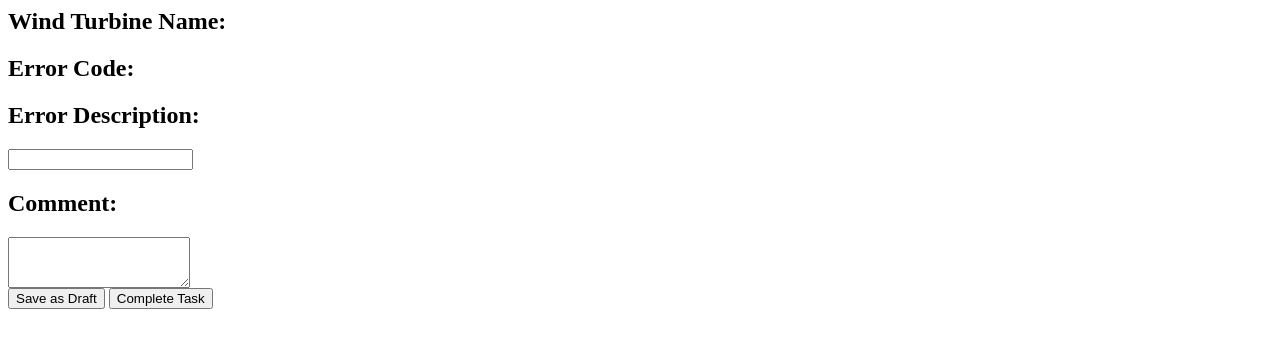
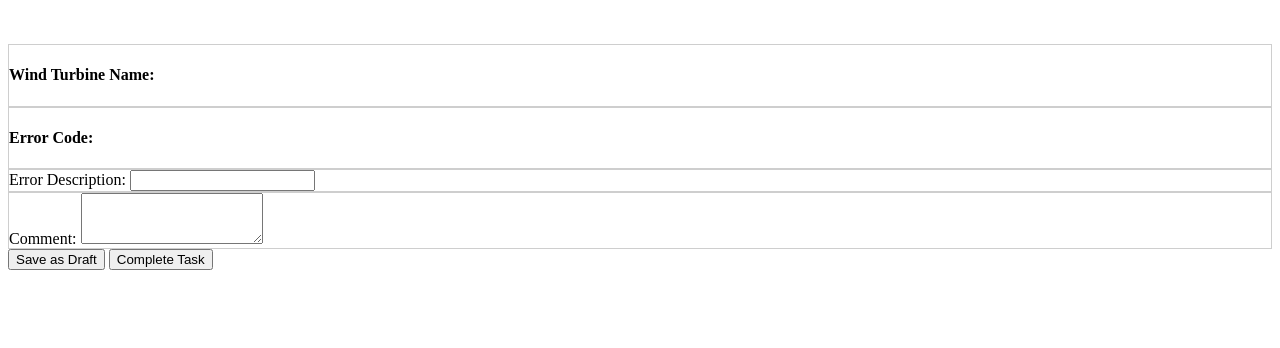
Before and after one commit to pekt00p/camunda_flask_portal, a Flask app: template src/app/templates/user_forms/wind_farm_management_process/check_status/check_status_v_1_0.html in a window 1280 px wide. Shown: the top 348 px of the page. Run offline with Flask 2, Linux system fonts and the light colour scheme; the template is opened without the code that fills it, so the values that code supplies are empty.

Commit message:
UI improvements

```diff
--- a/src/app/templates/main_view.html
+++ b/src/app/templates/main_view.html
@@ -17,10 +17,11 @@
 
 </head>
 <body>
-<form method="POST" "row g-3 needs-validation" novalidate id="main_form" action="{{url_for('request_processor')}}">
+<form method="POST" class="was-validated" id="main_form" action="{{url_for('request_processor')}}">
     <div class="jumbotron text-center" style="margin-bottom:0">
     <div class="row">
          <div class="col-sm-3">
+		     <img src="static/img/logo.png" class="img-rounded" width="256" height="165" alt="Your logo here">
          </div>
         <div class="col-sm-6">
             <h1>Baltic North Wind Farm Portal</h1>
--- a/src/app/templates/user_forms/main_view.html
+++ b/src/app/templates/user_forms/main_view.html
@@ -6,6 +6,6 @@
   </div>
   <div>
   <button type="button" id="save_as_draft" class="btn btn-primary">Save as Draft</button>
-  <button type="button" onclick="completeUserTask('{{task_id}}')" id="complete_task" class="btn btn-primary">Complete Task</button>
+  <button type="submit" onclick="completeUserTask('{{task_id}}')" id="complete_task" class="btn btn-primary">Complete Task</button>
   </div>
 </section>
--- a/src/app/templates/user_forms/wind_farm_management_process/check_status/check_status_v_1_0.html
+++ b/src/app/templates/user_forms/wind_farm_management_process/check_status/check_status_v_1_0.html
@@ -3,26 +3,29 @@
 
 
 {% block content %}
-
-    <div>
-        <h2>Wind Turbine Name:</h2>
-        <h3>{{variables.response.wtg_name.value}}</h3>
+    <br><br>
+    <div class="form-group" style="border:1px solid #cecece;">
+        <h4>Wind Turbine Name:</h2>
+        <label>{{variables.response.wtg_name.value}}</label>
     </div>
-       <div>
-        <h2>Error Code:</h2>
-        <h3>{{variables.response.fault_code.value}}</h3>
-    </div>
-    </div>
-       <div>
-        <h2>Error Description:</h2>
-        <input type="text" id="input_variable_wtg_fault_description}}" value="{{variables.response.wtg_fault_description.value}}" >
-    </div>
-    <div class="form-check">
-        <h2>Comment:</h2>
-        <textarea  class="form-control is-valid" id="input_variable_user_comment" rows="3"
-        pattern="^\w{3,20}$"
-        required></textarea>
+    <div class="form-group" style="border:1px solid #cecece;">
+        <h4>Error Code:</h2>
+        <label>{{variables.response.fault_code.value}}</label>
     </div>
 
-{{variables}}
+
+	<div class="form-group" style="border:1px solid #cecece;">
+		<label for="input_variable_wtg_fault_description">Error Description:</label>
+		<input type="text" class="form-control is-valid" id="input_variable_wtg_fault_description"  value="{{variables.response.wtg_fault_description.value}}"
+			pattern="^.{3,200}$"
+			required>
+    </div>
+
+	<div class="form-group" style="border:1px solid #cecece;">
+		<label for="input_variable_user_comment">Comment:</label>
+		<textarea  class="form-control is-valid" id="input_variable_user_comment" rows="3"
+			pattern="^\w{3,20}$"
+			required></textarea>
+	</div>
+
 {% endblock %}
```
